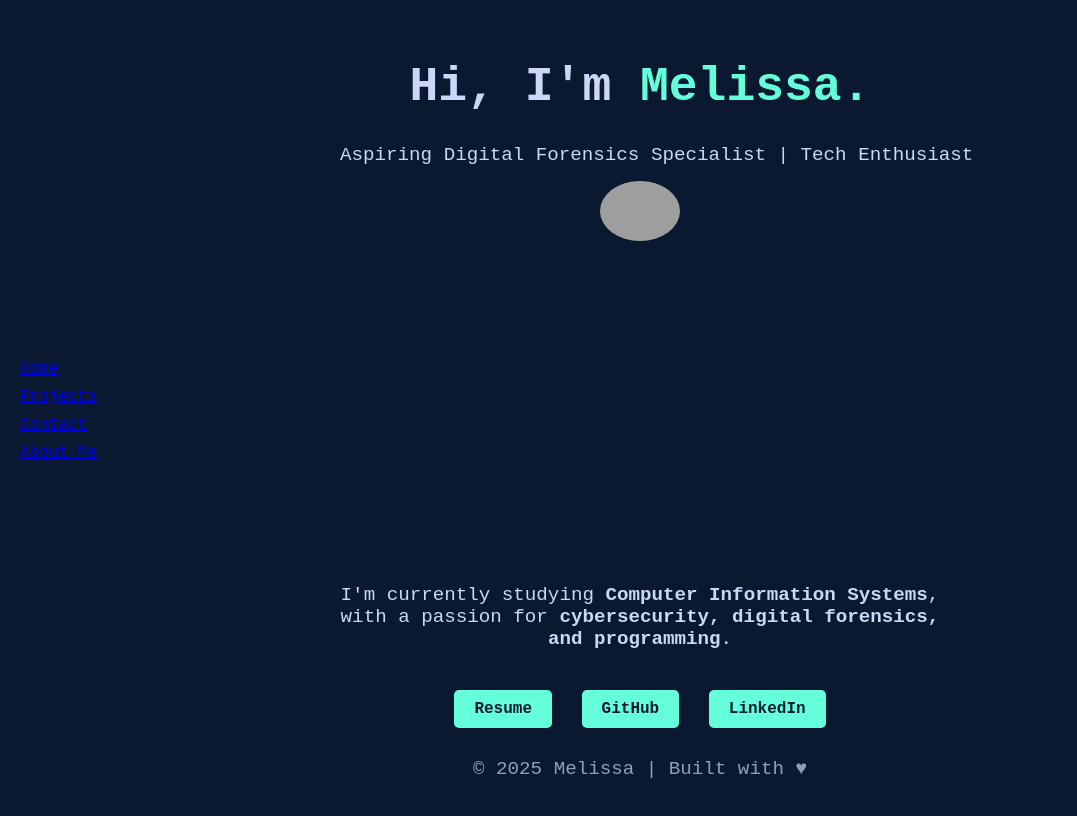
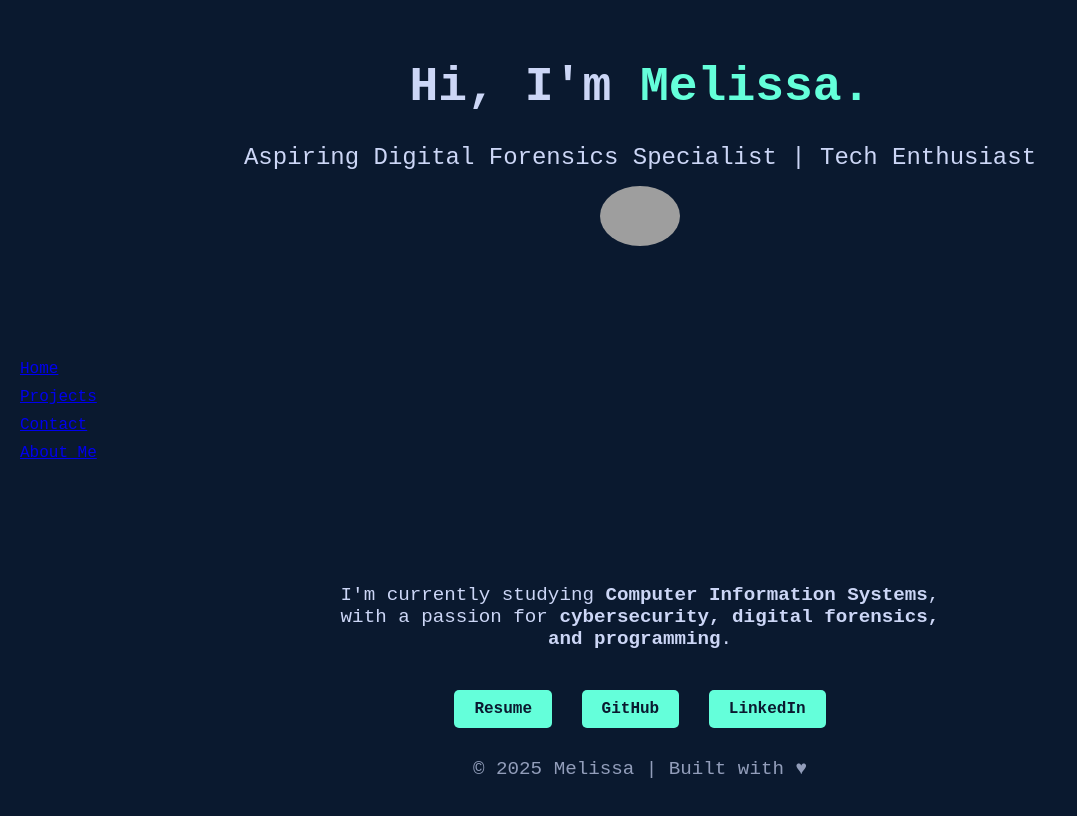
Before and after one commit to mjlouise/melissa.github.io, a plain HTML site: page index.html in a window 1280 px wide. Shown: the whole page, without its empty margins (0-1077 px from the left). Drawn offline with Linux system fonts and the light colour scheme; grey boxes are pictures that could not be loaded; a script that the page names is missing.

Commit message:
Add files via upload

```diff
--- a/style.css
+++ b/style.css
@@ -46,9 +46,12 @@ p {
 }
 
 .tagline {
-    white-space: nowrap; /* Prevents the text from breaking into multiple lines */
-    display: inline-block; /* Ensures it behaves like a single unit */
+    white-space: nowrap; /* Prevents wrapping */
+    display: inline-block; /* Keeps it as a single unit */
+    font-size: 1.5rem; /* Adjust if needed */
+    max-width: none; /* Overrides the default max-width */
 }
+
 
 /* Adjusts spacing between tagline and description */
 .tagline {
```
